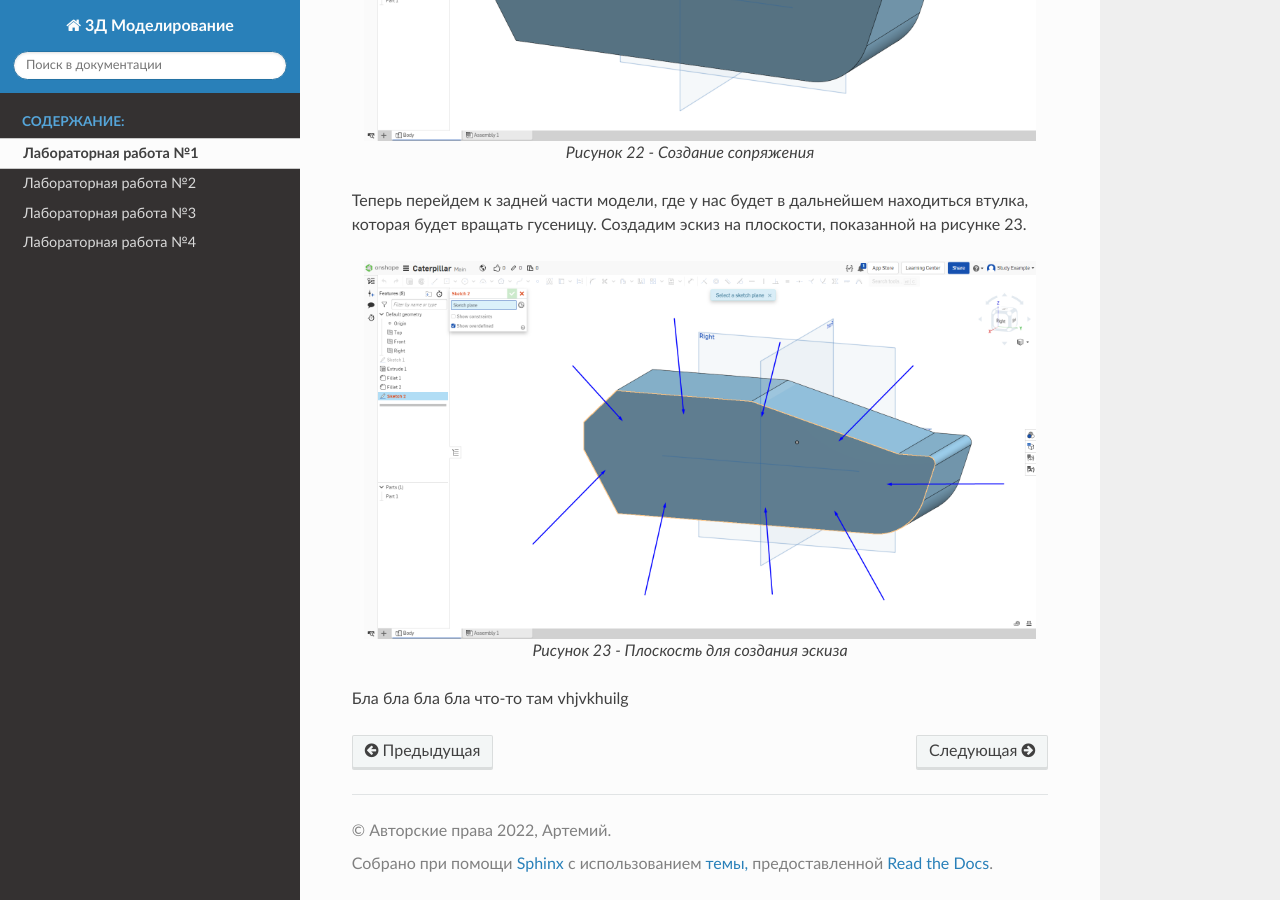
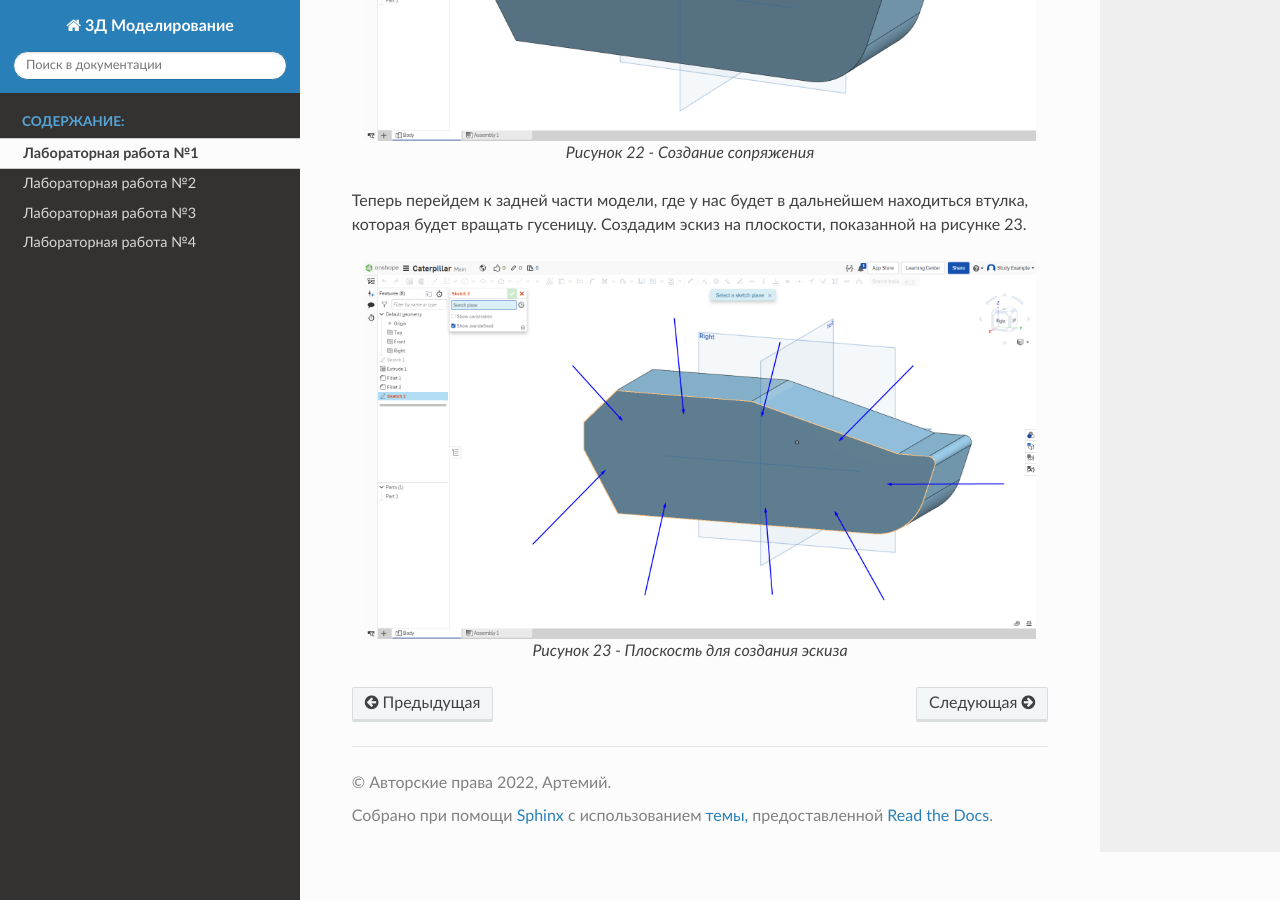
Before and after one commit to Zenkin/3D_Modeling, a Sphinx documentation site: the page built from docs/source/lab1.rst, in a window 1280 px wide and 900 px high, scrolled down 11760 px. Built offline with Sphinx 7.4.7 and the Read the Docs theme 2.0.0, drawn with Linux system fonts in a browser that asks for light colours.

Commit message:
Update lab1.rst

```diff
--- a/docs/source/lab1.rst
+++ b/docs/source/lab1.rst
@@ -228,6 +228,3 @@
        :alt: Плоскость для создания эскиза
 
        Рисунок 23 - Плоскость для создания эскиза
-
-Бла бла бла бла что-то там
-vhjvkhuilg
```
